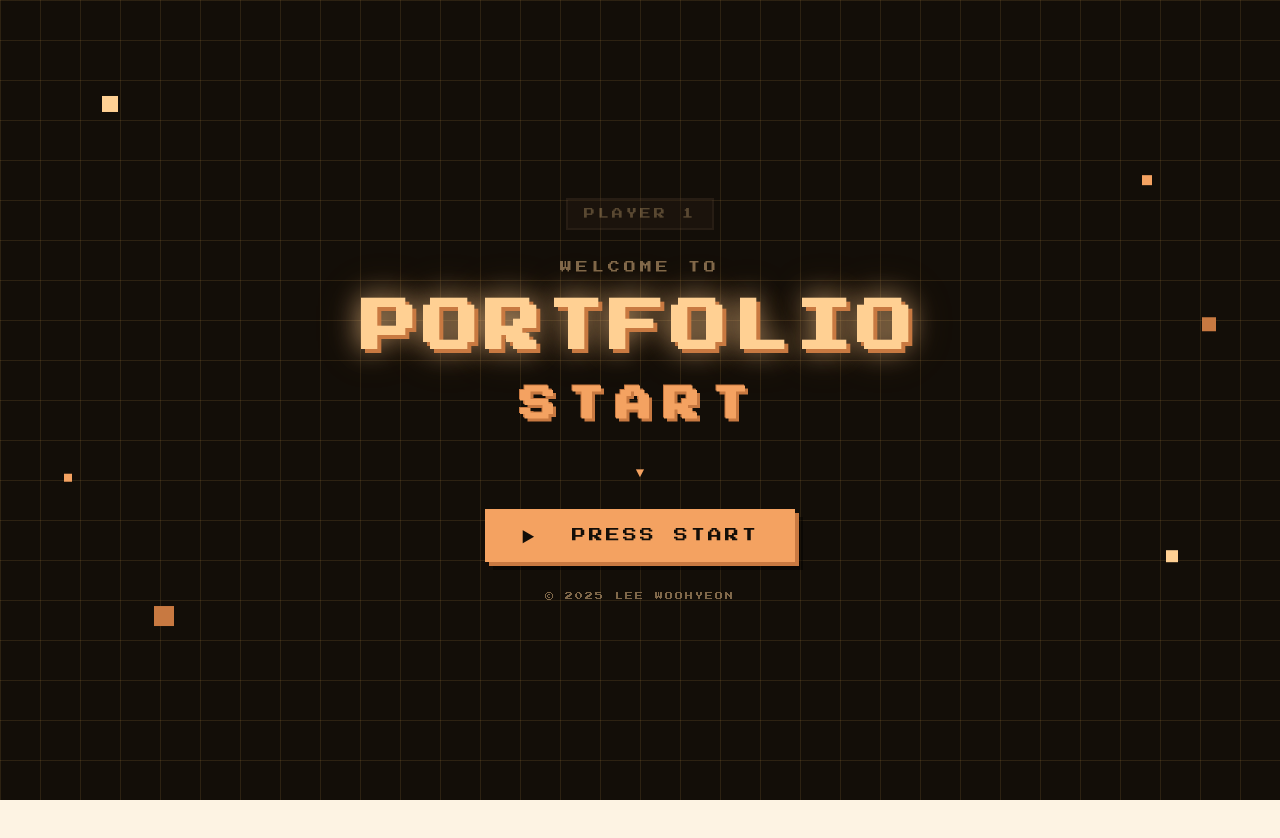
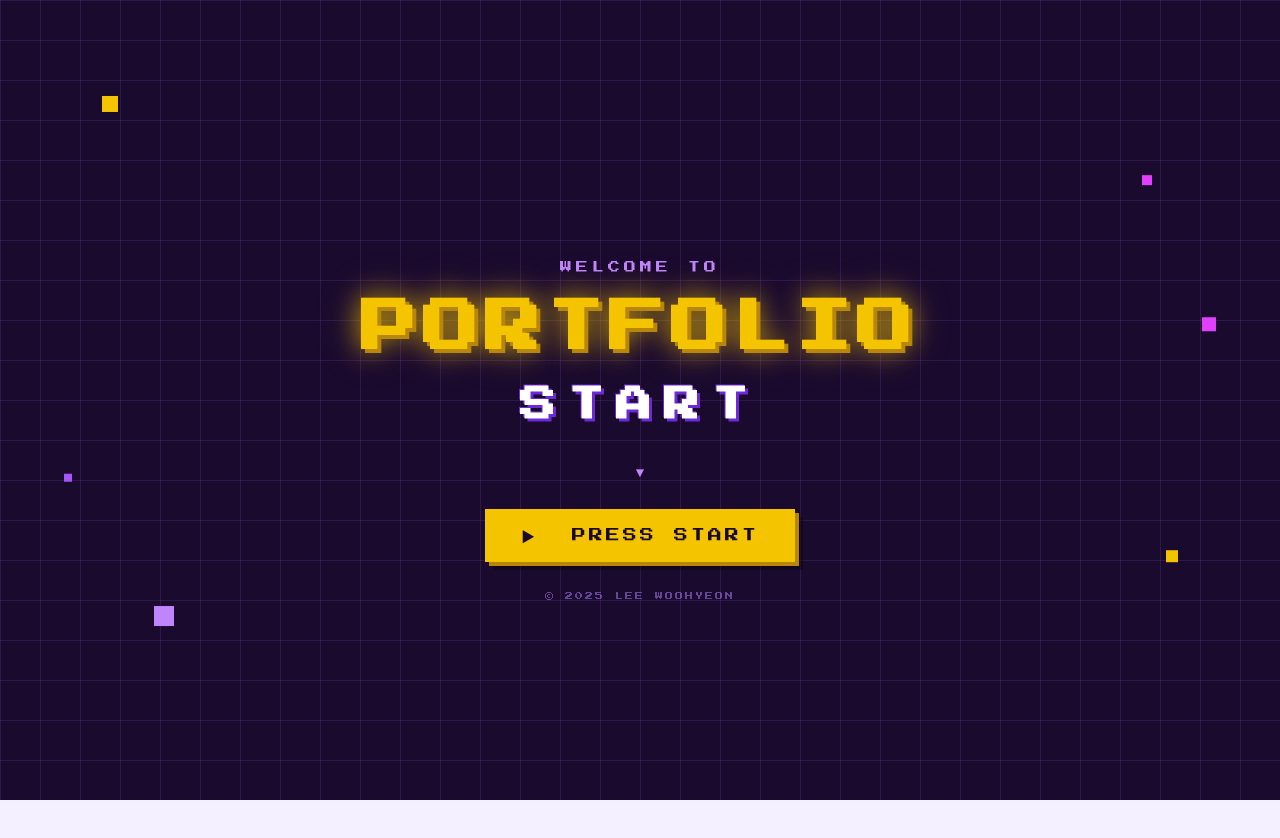
Before and after one commit to leewoohyeon/portfolio, a React (Vite) app: page / in a window 1280 px wide. Shown: the top 838 px of the page. Built offline with nearby package versions, Linux system fonts and the light colour scheme; a web font is replaced by a local one.

Commit message:
feat: redesign entire portfolio to purple theme with scroll lock on intro

```diff
--- a/src/App.tsx
+++ b/src/App.tsx
@@ -19,6 +19,15 @@ const App = () => {
   }, [theme]);
 
   const toggle = () => setTheme(t => t === 'light' ? 'dark' : 'light');
+
+  useEffect(() => {
+    if (!gone) {
+      document.body.style.overflow = 'hidden';
+    } else {
+      document.body.style.overflow = '';
+    }
+    return () => { document.body.style.overflow = ''; };
+  }, [gone]);
 
   const handleStart = () => {
     setFlipped(true);
--- a/src/components/Intro/Intro.scss
+++ b/src/components/Intro/Intro.scss
@@ -1,14 +1,14 @@
 $pixel-font: 'Press Start 2P', monospace;
 
-// 포트폴리오 다크 팔레트 기반
-$bg:          #130e08;
-$grid-color:  #c4944a;
-$orange:      #f4a261;
-$orange-dark: #c87941;
-$gold:        #ffd093;
-$brown-mid:   #2e2018;
-$brown-border:#584030;
-$text-muted:  #80684a;
+$bg:     #1a0a2e;
+$grid:   rgba(180, 100, 255, 0.14);
+$violet: #c084fc;
+$purple: #a855f7;
+$yellow: #f4c400;
+$yellow-dark: #b8860b;
+$muted:  rgba(180, 130, 255, 0.5);
+$dark-card: rgba(45, 26, 74, 0.8);
+$border: #5b21b6;
 
 .intro {
   position: fixed;
@@ -21,18 +21,16 @@ $text-muted:  #80684a;
   overflow: hidden;
 }
 
-// ── 격자 배경 (포트폴리오 grid와 동일 패턴)
 .intro-bg-grid {
   position: absolute;
   inset: 0;
   background-image:
-    linear-gradient(rgba(196, 148, 74, 0.15) 1px, transparent 1px),
-    linear-gradient(90deg, rgba(196, 148, 74, 0.15) 1px, transparent 1px);
+    linear-gradient($grid 1px, transparent 1px),
+    linear-gradient(90deg, $grid 1px, transparent 1px);
   background-size: 40px 40px;
   pointer-events: none;
 }
 
-// ── 떠다니는 픽셀 조각 (포트폴리오 오렌지/골드 색상)
 .intro-pixels {
   position: absolute;
   inset: 0;
@@ -44,12 +42,12 @@ $text-muted:  #80684a;
   display: block;
   image-rendering: pixelated;
 
-  &.p1 { width: 16px; height: 16px; background: $gold;         top: 12%;    left: 8%;   animation: float 3.2s ease-in-out infinite; }
-  &.p2 { width: 10px; height: 10px; background: $orange;       top: 22%;    right: 10%; animation: float 2.8s ease-in-out infinite 0.6s; }
-  &.p3 { width: 20px; height: 20px; background: $orange-dark;  bottom: 20%; left: 12%;  animation: float 3.6s ease-in-out infinite 1.1s; }
-  &.p4 { width: 12px; height: 12px; background: $gold;         bottom: 28%; right: 8%;  animation: float 2.5s ease-in-out infinite 0.3s; }
-  &.p5 { width: 8px;  height: 8px;  background: $orange;       top: 60%;    left: 5%;   animation: float 4.0s ease-in-out infinite 1.5s; }
-  &.p6 { width: 14px; height: 14px; background: $orange-dark;  top: 40%;    right: 5%;  animation: float 3.0s ease-in-out infinite 0.9s; }
+  &.p1 { width: 16px; height: 16px; background: $yellow;  top: 12%;    left: 8%;   animation: float 3.2s ease-in-out infinite; }
+  &.p2 { width: 10px; height: 10px; background: #e040fb;  top: 22%;    right: 10%; animation: float 2.8s ease-in-out infinite 0.6s; }
+  &.p3 { width: 20px; height: 20px; background: $violet;  bottom: 20%; left: 12%;  animation: float 3.6s ease-in-out infinite 1.1s; }
+  &.p4 { width: 12px; height: 12px; background: $yellow;  bottom: 28%; right: 8%;  animation: float 2.5s ease-in-out infinite 0.3s; }
+  &.p5 { width: 8px;  height: 8px;  background: $purple;  top: 60%;    left: 5%;   animation: float 4.0s ease-in-out infinite 1.5s; }
+  &.p6 { width: 14px; height: 14px; background: #e040fb;  top: 40%;    right: 5%;  animation: float 3.0s ease-in-out infinite 0.9s; }
 }
 
 @keyframes float {
@@ -57,7 +55,6 @@ $text-muted:  #80684a;
   50%       { transform: translateY(-14px); }
 }
 
-// ── 메인 콘텐츠
 .intro-content {
   position: relative;
   z-index: 1;
@@ -67,13 +64,11 @@ $text-muted:  #80684a;
   gap: 28px;
 }
 
-// ── PLAYER 1 뱃지
 .intro-badge {
   font-family: $pixel-font;
   font-size: 11px;
-  color: $gold;
-  border: 2px solid $brown-border;
-  background: $brown-mid;
+  color: $yellow;
+  border: 2px solid $yellow;
   padding: 6px 16px;
   letter-spacing: 3px;
   animation: blink-badge 1.8s step-end infinite;
@@ -81,10 +76,9 @@ $text-muted:  #80684a;
 
 @keyframes blink-badge {
   0%, 100% { opacity: 1; }
-  50%       { opacity: 0.3; }
+  50%       { opacity: 0; }
 }
 
-// ── 타이틀
 .intro-title-wrap {
   display: flex;
   flex-direction: column;
@@ -95,7 +89,7 @@ $text-muted:  #80684a;
 .intro-sub {
   font-family: $pixel-font;
   font-size: 12px;
-  color: $text-muted;
+  color: $violet;
   letter-spacing: 4px;
 }
 
@@ -110,12 +104,12 @@ $text-muted:  #80684a;
 .intro-title-line1 {
   font-family: $pixel-font;
   font-size: clamp(28px, 6vw, 56px);
-  color: $gold;
+  color: $yellow;
   text-shadow:
-    4px 4px 0 $orange-dark,
-    -2px -2px 0 $orange-dark,
-    2px -2px 0 $orange-dark,
-    -2px 2px 0 $orange-dark;
+    4px 4px 0 $yellow-dark,
+    -2px -2px 0 $yellow-dark,
+    2px -2px 0 $yellow-dark,
+    -2px 2px 0 $yellow-dark;
   letter-spacing: 6px;
   animation: glow 2s ease-in-out infinite alternate;
 }
@@ -123,23 +117,22 @@ $text-muted:  #80684a;
 .intro-title-line2 {
   font-family: $pixel-font;
   font-size: clamp(18px, 4vw, 36px);
-  color: $orange;
+  color: #ffffff;
   text-shadow:
-    3px 3px 0 $orange-dark,
-    -1px -1px 0 $orange-dark;
+    3px 3px 0 #6d28d9,
+    -1px -1px 0 #6d28d9;
   letter-spacing: 12px;
 }
 
 @keyframes glow {
-  from { text-shadow: 4px 4px 0 $orange-dark, 0 0 10px rgba(244, 162, 97, 0.4); }
-  to   { text-shadow: 4px 4px 0 $orange-dark, 0 0 28px rgba(255, 208, 147, 0.7), 0 0 50px rgba(244, 162, 97, 0.3); }
+  from { text-shadow: 4px 4px 0 $yellow-dark, 0 0 10px rgba(244, 196, 0, 0.4); }
+  to   { text-shadow: 4px 4px 0 $yellow-dark, 0 0 28px rgba(244, 196, 0, 0.8), 0 0 50px rgba(244, 196, 0, 0.3); }
 }
 
-// ── 커서 화살표
 .intro-cursor {
   font-family: $pixel-font;
   font-size: 14px;
-  color: $orange;
+  color: $violet;
   animation: bounce-cursor 0.8s ease-in-out infinite alternate;
 }
 
@@ -148,22 +141,21 @@ $text-muted:  #80684a;
   to   { transform: translateY(6px); }
 }
 
-// ── 스타트 버튼
 .intro-btn {
   font-family: $pixel-font;
   font-size: clamp(10px, 2vw, 14px);
-  color: $bg;
-  background: $orange;
+  color: #1a0a2e;
+  background: $yellow;
   border: none;
   padding: 16px 36px;
   cursor: pointer;
   letter-spacing: 3px;
-  box-shadow: 4px 4px 0 $orange-dark, 8px 8px 0 rgba(0, 0, 0, 0.4);
+  box-shadow: 4px 4px 0 $yellow-dark, 8px 8px 0 rgba(0, 0, 0, 0.3);
   transition: transform 0.1s, box-shadow 0.1s;
 
   &:hover {
     transform: translate(-2px, -2px);
-    box-shadow: 6px 6px 0 $orange-dark, 10px 10px 0 rgba(0, 0, 0, 0.4);
+    box-shadow: 6px 6px 0 $yellow-dark, 10px 10px 0 rgba(0, 0, 0, 0.3);
   }
 
   &:active {
@@ -172,10 +164,9 @@ $text-muted:  #80684a;
   }
 }
 
-// ── 하단 카피라이트
 .intro-copy {
   font-family: $pixel-font;
   font-size: 8px;
-  color: $text-muted;
+  color: $muted;
   letter-spacing: 2px;
 }
--- a/src/components/Projects/Projects.scss
+++ b/src/components/Projects/Projects.scss
@@ -25,49 +25,49 @@
   }
 }
 
-// 카드 테마 컬러 맵 (헤더bg, 이미지bg, 텍스트, 태그bg)
+// 카드 테마 컬러 맵 (헤더bg, 이미지bg, 텍스트, 태그bg) — 보라 계열
 $themes: (
   amber: (
-    #d4a044,
-    #fdf8ec,
-    #7a5010,
-    #fdf4df,
+    #8b5cf6,
+    #f5f0ff,
+    #4c1d95,
+    #ede9fe,
   ),
   purple: (
-    #9b87d6,
-    #f5f3fd,
-    #4a3589,
-    #f0eeff,
+    #a855f7,
+    #faf5ff,
+    #6b21a8,
+    #f3e8ff,
   ),
   teal: (
-    #4db8a0,
-    #f0faf7,
-    #1a6e56,
-    #e6f7f3,
+    #6366f1,
+    #eef2ff,
+    #3730a3,
+    #e0e7ff,
   ),
   blue: (
-    #7b9ee0,
-    #f4f6fe,
-    #4461a0,
-    #eef1fd,
+    #818cf8,
+    #eef2ff,
+    #4338ca,
+    #e0e7ff,
   ),
   pink: (
-    #e07b9a,
-    #fff5f8,
-    #a0446a,
-    #fff0f5,
+    #d946ef,
+    #fdf4ff,
+    #86198f,
+    #fae8ff,
   ),
   orange: (
-    #f4a261,
-    #fff8f0,
-    #c87941,
-    #fff3e6,
+    #c084fc,
+    #faf5ff,
+    #7e22ce,
+    #f5f0ff,
   ),
   seafoam: (
-    #6aabb5,
-    #f0f8fa,
-    #2a6878,
-    #e4f4f8,
+    #a78bfa,
+    #f5f3ff,
+    #5b21b6,
+    #ede9fe,
   ),
 );
 
--- a/src/styles/global.scss
+++ b/src/styles/global.scss
@@ -3,39 +3,39 @@
 
 // ── 라이트 테마 (기본)
 :root {
-  --c-bg:           #fdf3e3;
+  --c-bg:           #f5f0ff;
   --c-white:        #ffffff;
-  --c-grid:         #f4c88a;
-  --c-brown-dark:   #3a2010;
-  --c-brown-mid:    #4a2a14;
-  --c-brown-border: #5a3820;
-  --c-brown-muted:  #8a6040;
-  --c-orange:       #f4a261;
-  --c-orange-dark:  #c87941;
-  --c-gold:         #ffd093;
-  --c-text-dark:    #3a2010;
-  --c-text-mid:     #a07850;
-  --c-text-light:   #8a6840;
-  --c-text-muted:   #c4a080;
-  --grid-opacity:   0.32;
+  --c-grid:         #c084fc;
+  --c-brown-dark:   #3b0764;
+  --c-brown-mid:    #4c1d95;
+  --c-brown-border: #6d28d9;
+  --c-brown-muted:  #8b5cf6;
+  --c-orange:       #a855f7;
+  --c-orange-dark:  #7c3aed;
+  --c-gold:         #f4c400;
+  --c-text-dark:    #3b0764;
+  --c-text-mid:     #6d28d9;
+  --c-text-light:   #8b5cf6;
+  --c-text-muted:   #a78bfa;
+  --grid-opacity:   0.22;
 }
 
 // ── 다크 테마
 [data-theme="dark"] {
-  --c-bg:           #130e08;
-  --c-white:        #1e1510;
-  --c-grid:         #c4944a;
-  --c-brown-dark:   #3a2a1c;
-  --c-brown-mid:    #2e2018;
-  --c-brown-border: #584030;
-  --c-brown-muted:  #a08868;
-  --c-orange:       #f4a261;
-  --c-orange-dark:  #c87941;
-  --c-gold:         #ffd093;
-  --c-text-dark:    #f0e4cc;
-  --c-text-mid:     #c4a060;
-  --c-text-light:   #b09050;
-  --c-text-muted:   #80684a;
+  --c-bg:           #0f0720;
+  --c-white:        #1e1035;
+  --c-grid:         #7c3aed;
+  --c-brown-dark:   #2d1a4a;
+  --c-brown-mid:    #1e1035;
+  --c-brown-border: #5b21b6;
+  --c-brown-muted:  #7c3aed;
+  --c-orange:       #c084fc;
+  --c-orange-dark:  #a855f7;
+  --c-gold:         #f4c400;
+  --c-text-dark:    #f0e8ff;
+  --c-text-mid:     #c084fc;
+  --c-text-light:   #a78bfa;
+  --c-text-muted:   #6d28d9;
   --grid-opacity:   0.18;
 }
 
```
